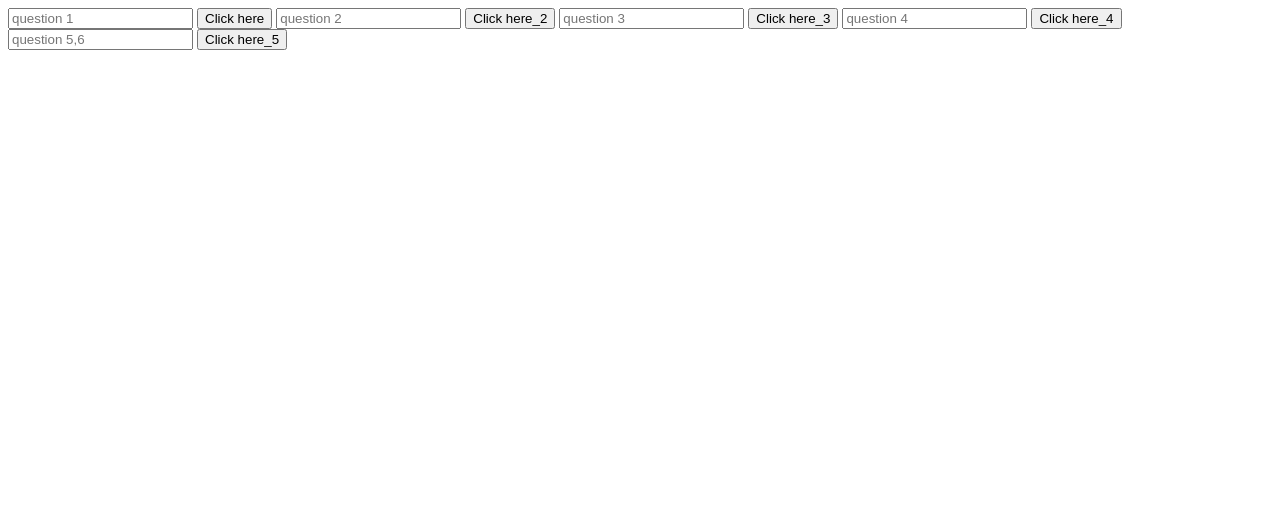
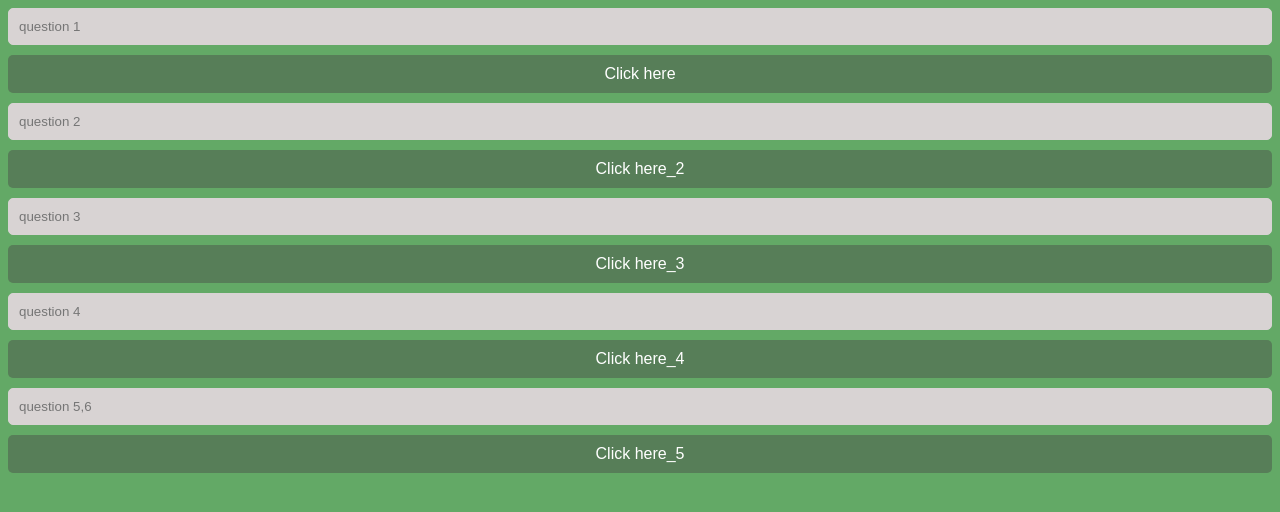
Before and after one commit to alonkman/arrays, a plain HTML site: page index.html in a window 1280 px wide. Drawn offline with Linux system fonts and the light colour scheme.

Commit message:
Add files via upload

```diff
--- a/index.html
+++ b/index.html
@@ -1,22 +1,33 @@
 <!DOCTYPE html>
 <html lang="en">
 <head>
-    <meta charset="UTF-8" />
-    <meta http-equiv="X-UA-Compatible" content="IE=edge" />
-    <meta name="viewport" content="width=device-width, initial-scale=1.0" />
-    <title>Document</title>
+  <link rel="stylesheet" href="style.css">
+  <meta charset="UTF-8">
+  <meta name="viewport" content="width=device-width, initial-scale=1.0">
+  <title>Arrays</title>
+
 </head>
 <body>
-    <input id="string" placeholder="question 1" />
+  <input id="string" placeholder="question 1">
   <button onclick="letters_3()">Click here</button>
-    <input id="string" placeholder="question 2" />
+  <br>
+
+  <input id="string" placeholder="question 2">
   <button onclick="letters_sum()">Click here_2</button>
-    <input id="string" placeholder="question 3" />
+  <br>
+
+  <input id="string" placeholder="question 3">
   <button onclick="word()">Click here_3</button>
-    <input id="string" placeholder="question 4" />
+    <br>
+
+  <input id="string" placeholder="question 4">
   <button onclick="Number_sum()">Click here_4</button>
-    <input id="string" placeholder="question 5,6" />
+    <br>
+
+  <input id="string" placeholder="question 5,6">
   <button onclick="averge()">Click here_5</button>
+  <br>
+
   <script>
 
     let animals = [
--- /dev/null
+++ b/style.css
@@ -0,0 +1,36 @@
+input {
+    padding: 10px;
+    border-radius: 5px;
+    border: 1px solid rgb(216, 211, 211);
+    margin-bottom: 10px;
+    width: 100%;
+    box-sizing: border-box;
+    background-color: rgb(216, 211, 211);
+  }
+
+  /* Style the buttons */
+  button {
+    background-color: #577e58;
+    border: none;
+    color: white;
+    padding: 10px 20px;
+    text-align: center;
+    text-decoration: none;
+    display: inline-block;
+    font-size: 16px;
+    margin-bottom: 10px;
+    cursor: pointer;
+    border-radius: 5px;
+    width: 100%;
+    box-sizing: border-box;
+  }
+
+  /* Style the buttons on hover */
+  button:hover {
+    background-color: #1f5121;
+  }
+  /* style the background */
+
+  body {
+      background-color: #63a966
+  }
```
Lines whose indentation alone changed are shown as unchanged.
